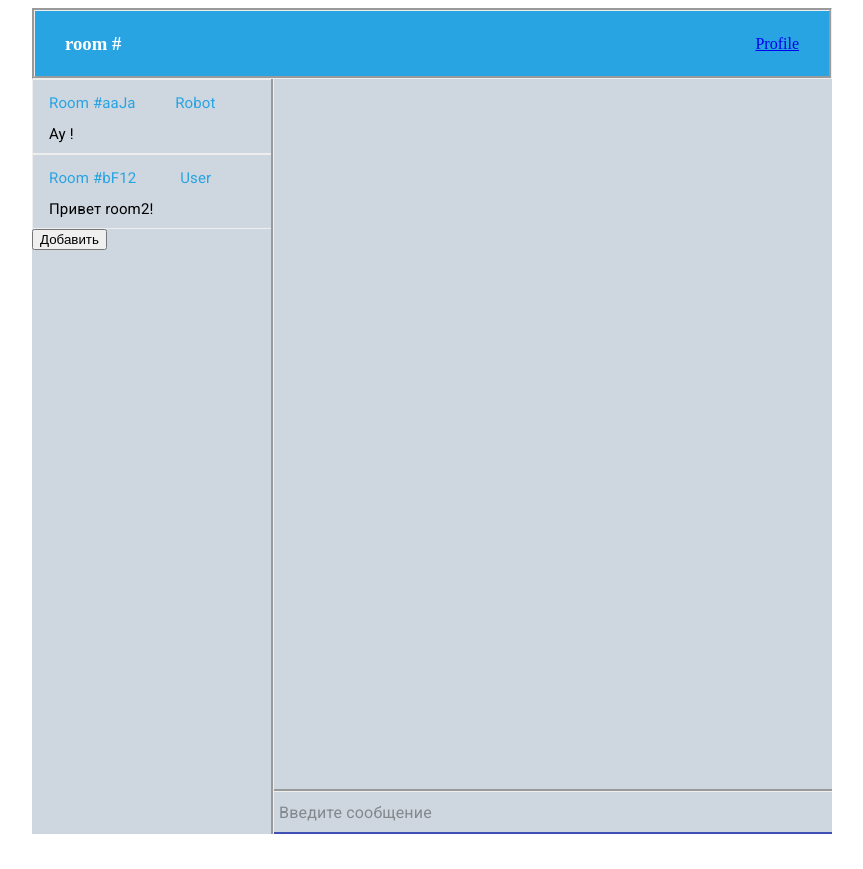
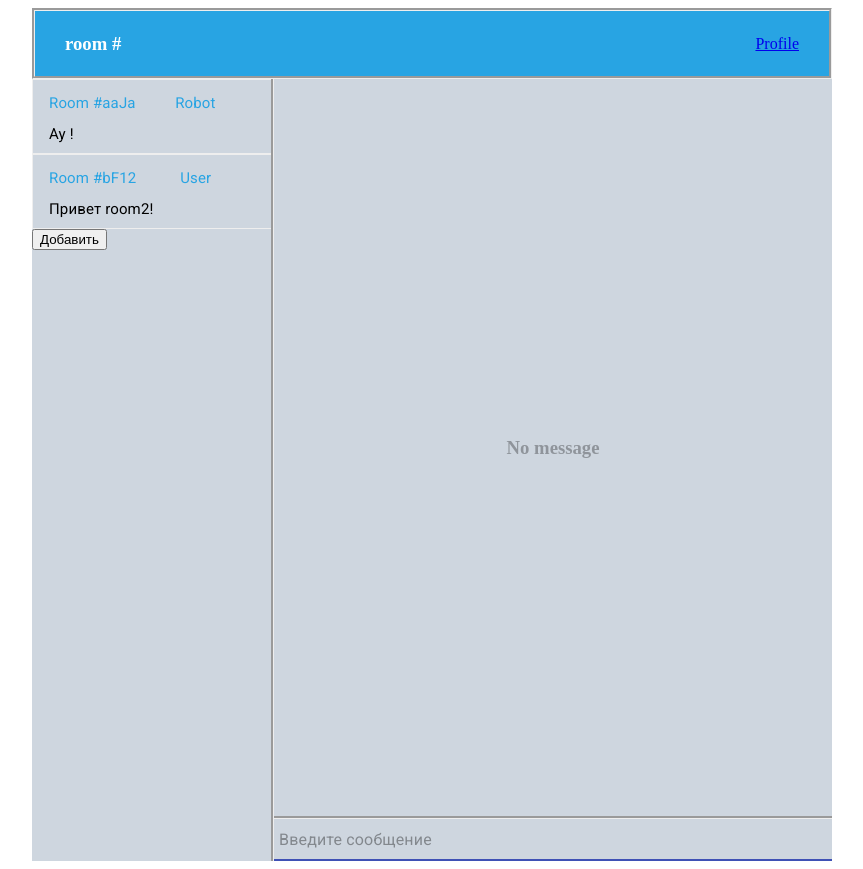
Before and after one commit to kecha-frog/learn-react-chat-fetch-Api, a React app: page / in a window 1280 px wide. Shown: the whole page, without its empty margins (208-1071 px from the left). Before the commit the page ends 842 px from the top, so only its background shows below. Built offline with nearby package versions, Linux system fonts and the light colour scheme.

Commit message:
HomeWork6 fix

```diff
--- a/src/components/message-list/message-list.jsx
+++ b/src/components/message-list/message-list.jsx
@@ -117,6 +117,7 @@ export const MessageList = () => {
     )
   }, [handleChangeValue, onKeyPressHandler, sendMessage, value])
 
+  if (MessageList[roomId]) {
     return (
       <div className={styles.messagesListBox}>
         <ul className={styles.messagesList}>
@@ -127,4 +128,14 @@ export const MessageList = () => {
         <InputButton />
       </div>
     )
+  } else {
+    return (
+      <>
+        <div className={styles.messagesListBox}>
+          <h3 className={styles.noMessage}>No message</h3>
+          <InputButton />
+        </div>
+      </>
+    )
   }
+}
--- a/src/components/message-list/message-list.module.css
+++ b/src/components/message-list/message-list.module.css
@@ -25,3 +25,11 @@
     list-style-type: none;
     margin: 0;
 }
+
+.noMessage{
+    height: 700px;
+    align-items: center;
+    display: flex;
+    justify-content: center;
+    opacity: 30%;
+}
```
Lines whose indentation alone changed are shown as unchanged.
